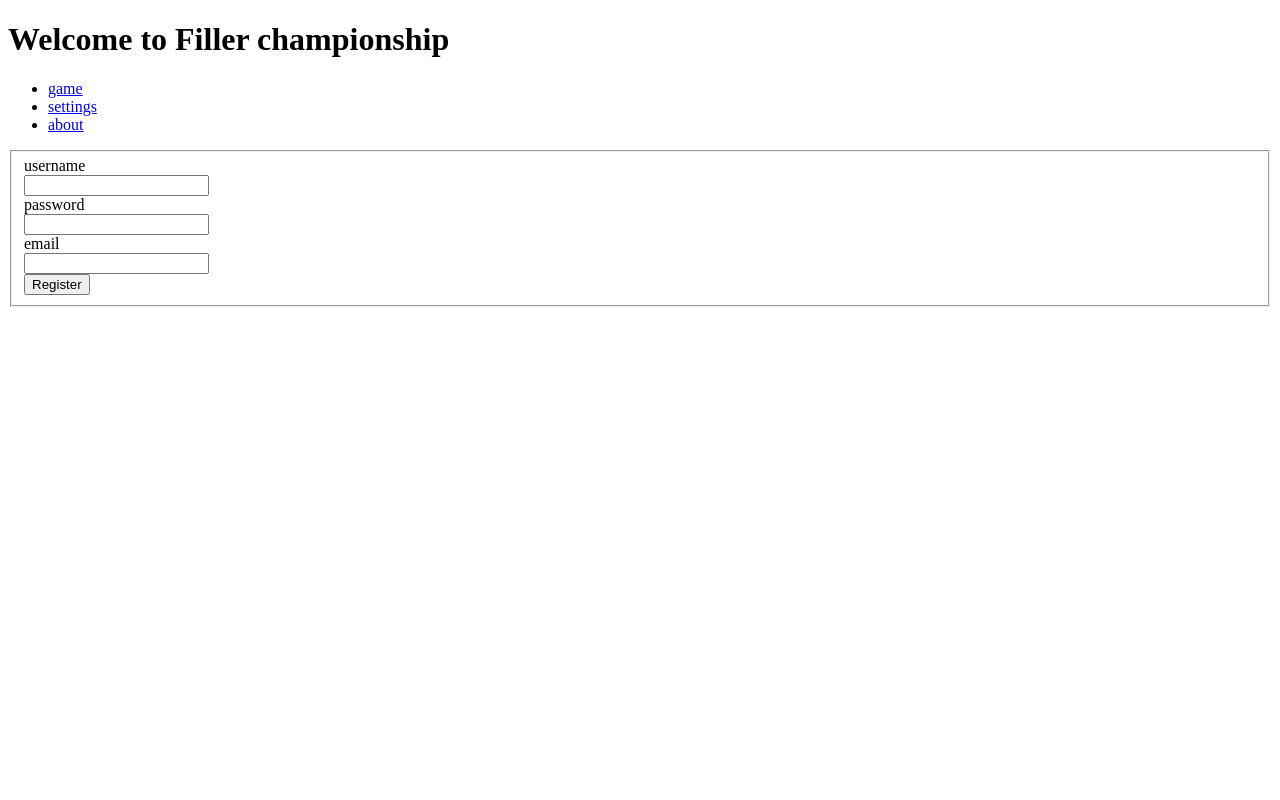
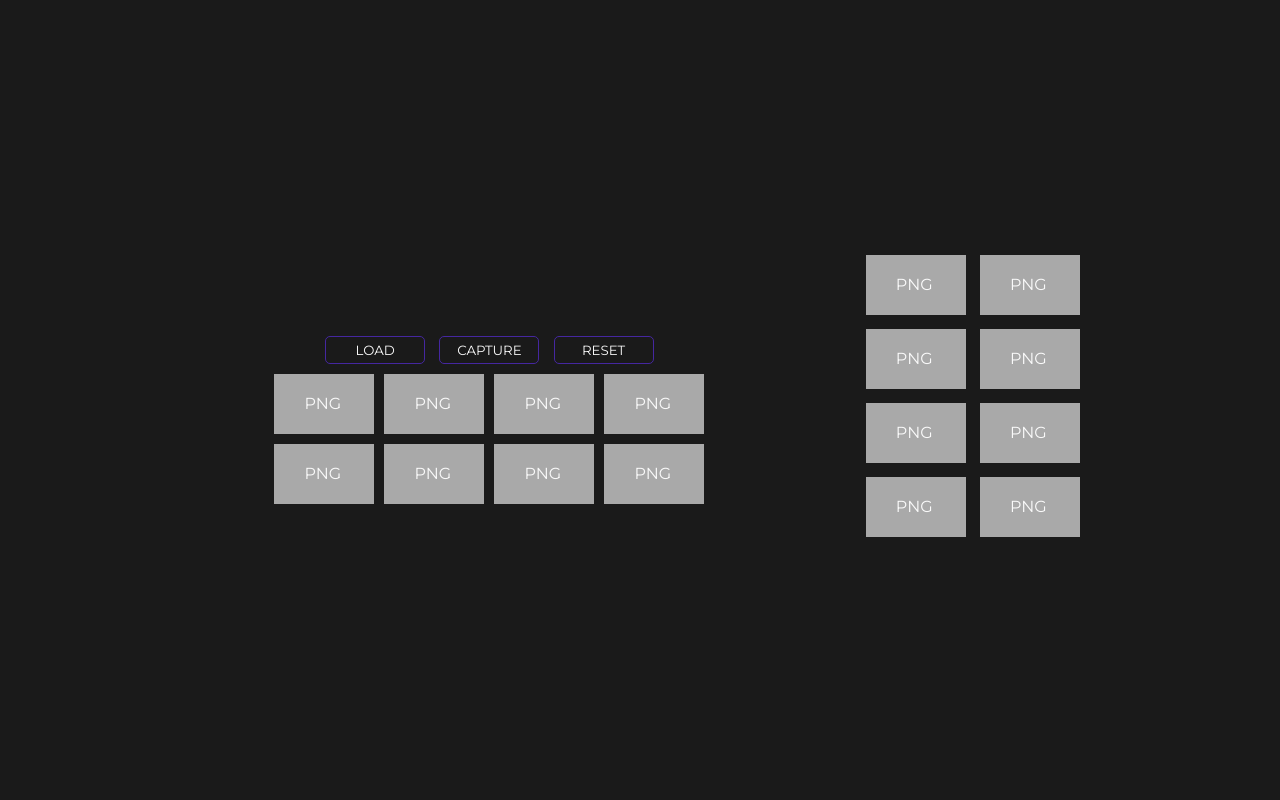
Before and after one commit to bmangust/camagru, a PHP site: page /test.html in a window 1280 px wide. Run offline with PHP 8.4, Linux system fonts and the light colour scheme.

Commit message:
editor overal view

```diff
--- a/config/setup.php
+++ b/config/setup.php
@@ -1,6 +1,7 @@
 <?php
 require_once 'database.php';
 $db = null;
+// $_SESSION['is_auth'] = false;
 
 function connect() {
     try {
@@ -50,13 +51,16 @@ function getMessage($code) {
     if (!$db) {
         $db = connect();
     }
+    try {
         $stmt = $db->prepare('SELECT `message` FROM `messages` WHERE `code`=?');
         $stmt->execute([$code]);
         $res = $stmt->fetch(PDO::FETCH_ASSOC);
         if (isset($res['message'])) {
             return $res['message'];
         }
+    } catch  (PDOException $e) {
         return 'Unknown error';
+    }
 }
 
 function insertUser($username, $email, $pwd) {
--- a/css/style.css
+++ b/css/style.css
@@ -164,6 +186,117 @@ form input::placeholder {
   justify-content: center;
   align-items: center;
   flex-direction: column;
+}
+
+/* create */
+
+#imgViewer {
+  width: 90%;
+  min-width: 300px;
+  /* height: 60vh; */
+  /* background-color: darkgrey; */
+  margin: 20px;
+}
+
+#imgViewer img {
+  width: 100%;
+}
+
+.createView {
+  display: flex;
+  flex-direction: row;
+  justify-content: center;
+  align-items: center;
+  width: 80%;
+  /* min-width: 600px; */
+}
+
+.editor {
+  display: flex;
+  flex-direction: column;
+  justify-content: center;
+  align-items: center;
+  width: 70%;
+  margin: 10px;
+  min-width: 430px;
+}
+
+.controls_button {
+  min-width: 100px;
+  padding: 5px;
+  background-color: #1a1a1a;
+  border: 1px solid #4527a0;
+  border-radius: 5px;
+  margin: 5px;
+  text-transform: uppercase;
+}
+
+.controls_button:hover,
+.controls_button:active {
+  background-color: #444;
+  transition: 0.3s;
+}
+
+.gallery {
+  min-width: 230px;
+  padding: 10px;
+  min-height: 300px;
+  max-height: 500px;
+  overflow: auto;
+}
+
+aside {
+  width: 30%;
+}
+
+.snippets {
+  width: 470px;
+  max-height: 150px;
+  display: flex;
+  justify-content: center;
+  flex-wrap: wrap;
+  overflow: auto;
+}
+
+.imgWrapper {
+  display: inline-block;
+  width: 100px;
+  min-width: 100px;
+  height: 60px;
+  background-color: darkgrey;
+  margin: 5px;
+  position: relative;
+}
+
+.imgWrapper:after {
+  content: "PNG";
+  position: absolute;
+  top: 20px;
+  left: 30px;
+}
+
+@media screen and (max-width: 700px) {
+  .createView {
+    display: flex;
+    flex-direction: column;
+    justify-content: center;
+    align-items: center;
+    width: 80%;
+  }
+
+  .controls_button {
+    display: block;
+  }
+
+  .snippets {
+    width: 250px;
+    min-width: 250px;
+  }
+
+  .preview {
+    width: 100%;
+    text-align: center;
+  }
 }
 
 /*
--- a/index.php
+++ b/index.php
@@ -6,6 +6,8 @@ $header = './views/header.php';
 $main = './views/menu.php';
 $footer = './views/footer.php';
 $error = null;
+
+LOG_M("session", $_SESSION);
 
 if ($_GET) {
     if (isset($_GET['msg'])) {
@@ -21,6 +23,9 @@ if ($_GET) {
                 break;
             case 'login':
                 $main = './views/login.php';
+                break;
+            case 'register':
+                $main = './views/register.php';
                 break;
             case 'create':
                 $main = './views/create.php';
--- a/js/buttons.js
+++ b/js/buttons.js
@@ -1,7 +1,7 @@
 const register = () => {
-  window.location.href = "index.php?route=create";
+  window.location.href = "index.php?route=register";
 };
 
-const signIn = () => {
+const login = () => {
   window.location.href = "index.php?route=login";
 };
--- a/log.php
+++ b/log.php
@@ -4,7 +4,7 @@ $enable_debug = true;
 function LOG_ARRAY($array) {
     foreach ($array as $k=>$v) {
         if (is_array($v)) {
-            LOG_MESSAGE("\t".$k);
+            LOG_M("\t".$k);
             LOG_ARRAY($v);
         } else if (is_bool($v) && $v)
             echo "\t{$k}: TRUE\n";
@@ -17,7 +17,7 @@ function LOG_ARRAY($array) {
     }
 }
 
-function LOG_MESSAGE(...$args) {
+function LOG_M(...$args) {
     global $enable_debug;
     if ($enable_debug) {
         foreach($args as $arg) {
--- a/test.html
+++ b/test.html
@@ -3,41 +3,120 @@
   <head>
     <meta charset="UTF-8" />
     <meta name="viewport" content="width=device-width, initial-scale=1.0" />
+    <link rel="stylesheet" href="./css/style.css" />
+    <style>
+      * {
+        margin: 0;
+        padding: 0;
+      }
+
+      body {
+        display: flex;
+        flex-direction: column;
+        justify-content: center;
+        align-items: center;
+        height: 100vh;
+      }
+
+      form {
+        display: flex;
+        flex-direction: column;
+        justify-content: center;
+        align-items: center;
+      }
+
+      .wrapper {
+        position: relative;
+      }
+
+      .wrapper::after {
+        content: "username";
+        font-size: 0.9em;
+        font-family: Arial, Helvetica, sans-serif;
+        position: absolute;
+        left: 20px;
+        top: 0;
+        color: darkcyan;
+        padding: 2px;
+        background-color: white;
+      }
+
+      input {
+        padding: 5px 10px;
+        margin: 10px;
+        border-radius: 5px;
+        border: 1px solid darkcyan;
+        outline: none;
+        background-color: white;
+        /* position: relative; */
+      }
+
+      input[type="submit"] {
+        transition: 0.3s;
+        min-width: 100px;
+      }
+
+      input[type="submit"]:hover {
+        border: 1px solid darkcyan;
+        box-shadow: 2px 1px 14px #ccc;
+        transition: 0.3s;
+      }
+
+      input[type="text"]::after {
+        content: "Username";
+        /* position: absolute; */
+        /* left: 0;
+        top: 0; */
+        color: darkcyan;
+        padding: 2px;
+        background-color: darkcyan;
+        z-index: 2;
+        width: 10px;
+        height: 10px;
+      }
+    </style>
     <title>Camagru</title>
   </head>
   <body>
-    <h1>Welcome to <span class="uppercase">Filler championship</span></h1>
-    <section>
-      <nav>
-        <ul>
-          <li>
-            <a class="button menuItem" href="http://localhost:3000/game"
-              >game</a
-            >
-          </li>
-          <li>
-            <a class="button menuItem" href="http://localhost:3000/settings"
-              >settings</a
-            >
-          </li>
-          <li>
-            <a class="button menuItem" href="http://localhost:3000/about"
-              >about</a
-            >
-          </li>
-        </ul>
-      </nav>
-      <form action="login.php" method="post">
-        <fieldset>
-          <label for="username">username</label><br />
-          <input type="text" name="username" value="" id="username" /><br />
-          <label for="password">password</label><br />
-          <input type="password" name="password" value="" id="password" /><br />
-          <label for="email">email</label><br />
-          <input type="email" name="email" value="" id="email" /><br />
-          <input type="submit" onclick="register" value="Register" /><br />
-        </fieldset>
-      </form>
-    </section>
+    <!-- <form>
+      <div class="wrapper">
+        <input type="text" value="" />
+      </div>
+      <input type="submit" value="done" />
+    </form> -->
+    <div class="createView">
+      <div class="editor">
+        <div id="imgViewer"></div>
+        <div class="controls">
+          <button class="controls_button" onclick="loadImage()">Load</button>
+          <button class="controls_button" onclick="captureImage()">
+            Capture
+          </button>
+          <button class="controls_button" onclick="clearEdit()">Reset</button>
+        </div>
+        <div class="snippets">
+          <div class="imgWrapper"></div>
+          <div class="imgWrapper"></div>
+          <div class="imgWrapper"></div>
+          <div class="imgWrapper"></div>
+          <div class="imgWrapper"></div>
+          <div class="imgWrapper"></div>
+          <div class="imgWrapper"></div>
+          <div class="imgWrapper"></div>
+        </div>
+      </div>
+      <aside class="preview">
+          <div class="gallery">
+              <!-- pagination gallery here -->
+              <div class="imgWrapper"></div>
+              <div class="imgWrapper"></div>
+              <div class="imgWrapper"></div>
+              <div class="imgWrapper"></div>
+              <div class="imgWrapper"></div>
+              <div class="imgWrapper"></div>
+              <div class="imgWrapper"></div>
+              <div class="imgWrapper"></div>
+          </div>
+      </aside>
   </body>
 </html>
--- /dev/null
+++ b/views/gallery.php
@@ -0,0 +1 @@
+Gallery
```
Also changed, not shown: other parts of css/style.css (+25 -3 lines), config/users.php (+23 -7 lines), views/create.php (+37 -9 lines), views/header.php (+19 -0 lines), views/menu.php (+11 -5 lines), views/register.php (added, +10 -0 lines). Lines whose indentation alone changed are shown as unchanged.
